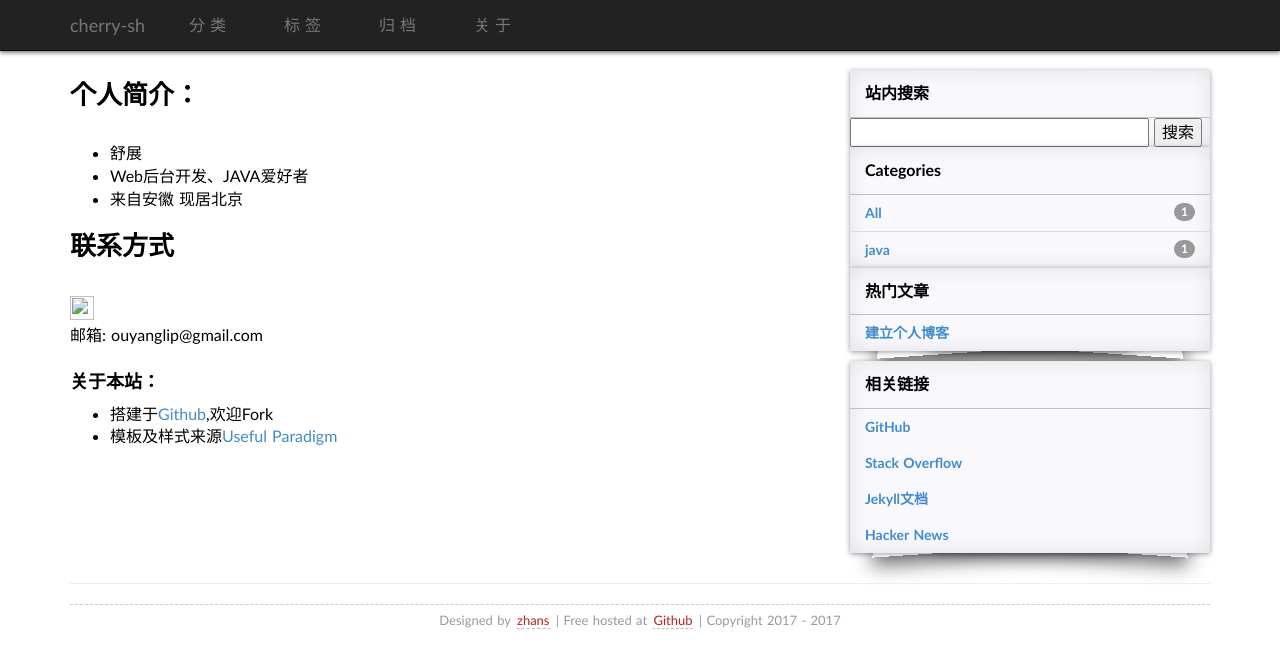
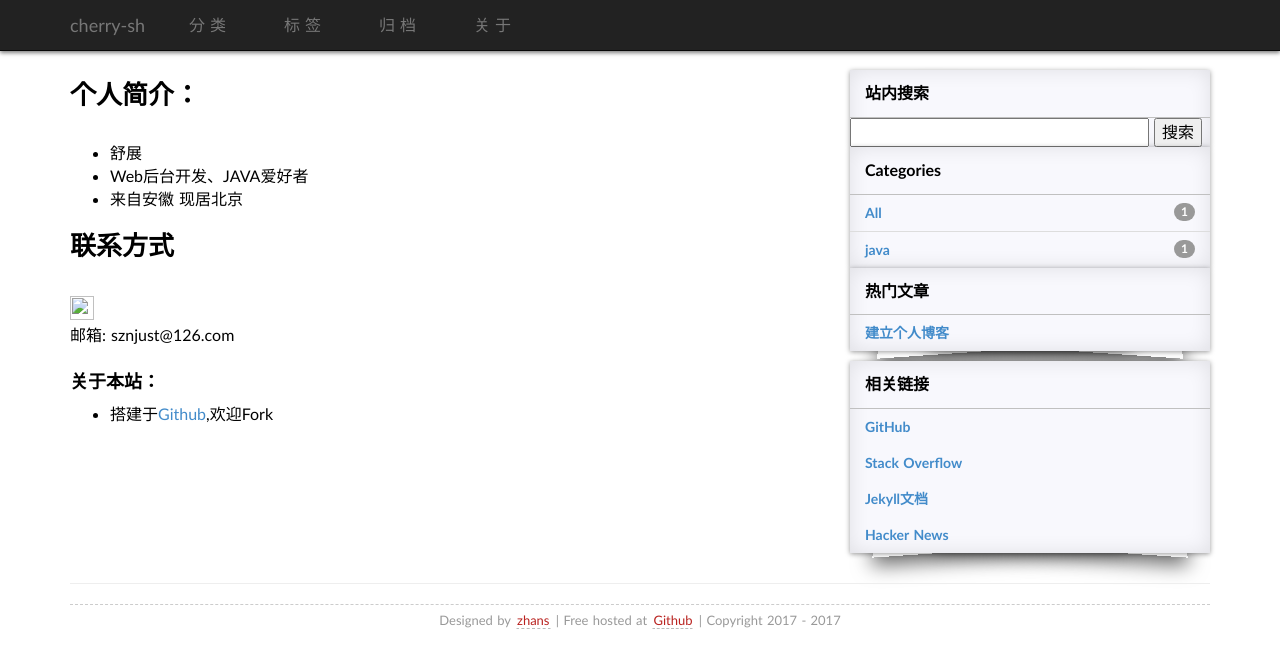
Before and after one commit to zhansnjust/zhansnjust.github.io, a Jekyll site: the page built from about.md, in a window 1280 px wide. Shown: the top 668 px of the page. Built offline with Jekyll 4.4.1, drawn with Linux system fonts in a browser that asks for light colours; some web fonts are replaced; comment, search, counter and statistics services are not loaded.

Commit message:
about-me

```diff
--- a/about.md
+++ b/about.md
@@ -14,10 +14,9 @@ title: "关于：About"
 <p class="contact">
 
  <a href="https://github.com/zhansnjust" title="Github联系我"><img src="http://www.github.com/favicon.ico" width="24" height="24" style="display:inline-block;vertical-align:middle"></a><br/>
-邮箱: ouyanglip@gmail.com
+邮箱: sznjust@126.com
 </p>
 
 ### 关于本站：
 
 * 搭建于[Github](https://github.com/zhansnjust/zhansnjust.github.io),欢迎Fork
-* 模板及样式来源[Useful Paradigm](http://usefulparadigm.com/)
```
